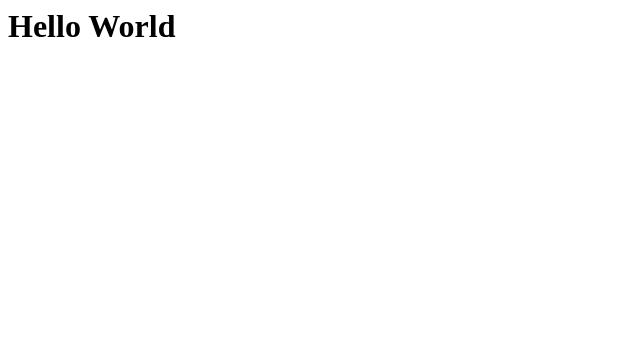
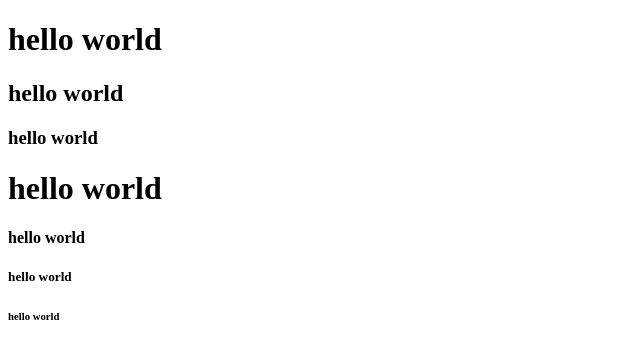
Before and after one commit to jiw25/first, a plain HTML site: page index.html in a window 1280 px wide. Shown: the whole page, without its empty margins (0-640 px from the left). Drawn offline with Linux system fonts and the light colour scheme.

Commit message:
index.html 수정

```diff
--- a/index.html
+++ b/index.html
@@ -1 +1,18 @@
-<h1> Hello World </h1>
+<!DOCTYPE html>
+<html lang="en">
+<head>
+    <meta charset="UTF-8">
+    <meta name="viewport" content="width=device-width, initial-scale=1.0">
+    <title>Document</title>
+</head>
+<body>
+    <h1>hello world</h1>
+    <h2>hello world</h2>
+    <h3>hello world</h1>
+    <h1>hello world</h3>
+    <h4>hello world</h4>
+    <h5>hello world</h5>
+    <h6>hello world</h6>
+
+</body>
+</html>
```
